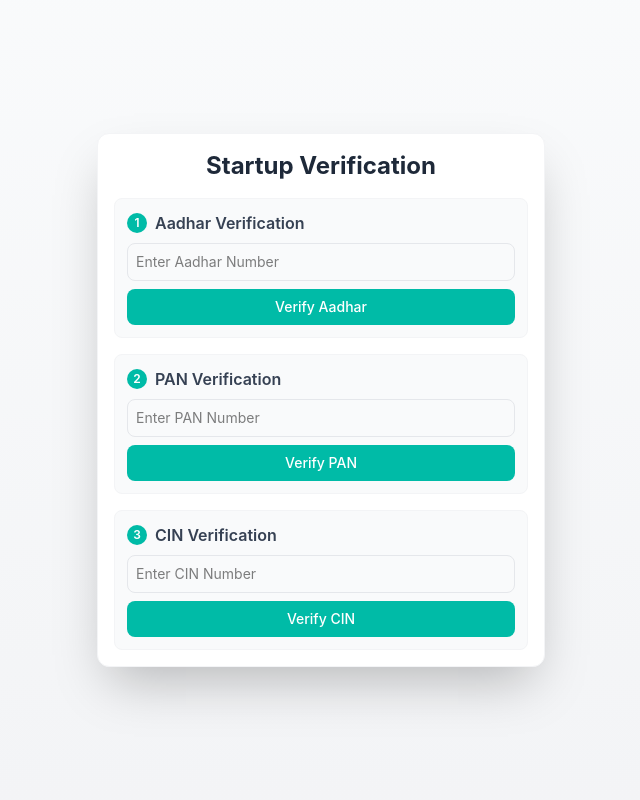
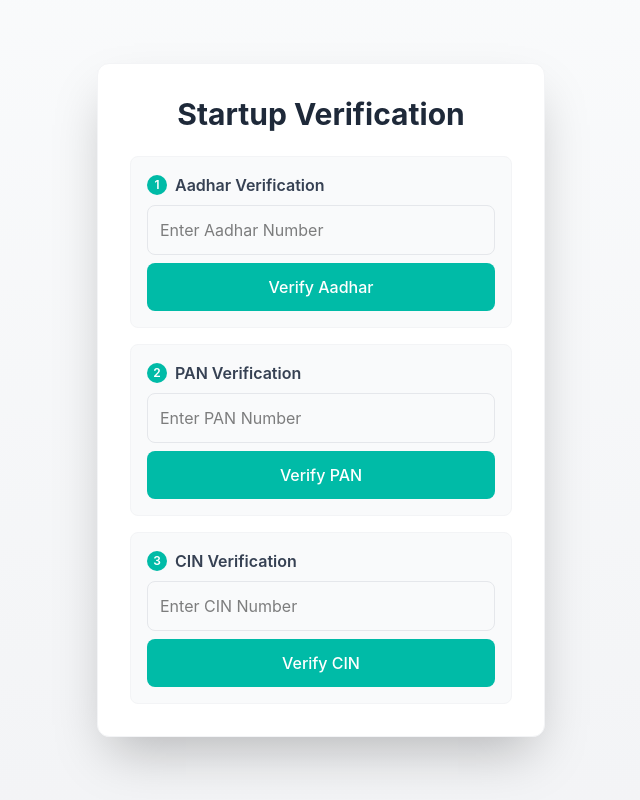
Before and after one commit to VestFundora/fundora, a React (Vite) app: page /signup/startup in a window 1280 px wide. Shown: the whole page, without its empty margins (319-959 px from the left). Built offline with nearby package versions, Linux system fonts and the light colour scheme.

Commit message:
made the dashboard responsive

```diff
--- a/src/components/News.jsx
+++ b/src/components/News.jsx
@@ -22,6 +22,7 @@ function News() {
     }, []) // Added dependency array to prevent infinite calls
 
     return (
+        <aside className="hidden md:block lg:w-80 border-l border-gray-200 bg-white p-4">
             <div className="fixed top-24 right-4 w-80 bg-white rounded-xl shadow-sm p-4 border border-gray-100">
                 <div className="flex items-center justify-between mb-4">
                     <div className="flex items-center gap-2">
@@ -47,7 +48,6 @@ function News() {
                                         title={article.title}
                                         url={article.url}
                                         Author={article.author}
-
                                     />
                                 </div>
                             ))}
@@ -65,6 +65,7 @@ function News() {
                     </>
                 )}
             </div>
+        </aside>
     )
 }
 
--- a/src/pages/SignUpStartup.jsx
+++ b/src/pages/SignUpStartup.jsx
@@ -74,13 +74,13 @@ function SignUpStartup() {
     };
 
     return (
-        <div className="flex flex-col items-center justify-center h-screen bg-gradient-to-b from-gray-50 to-gray-100 p-2">
-            <div className="bg-white p-4 rounded-xl shadow-2xl w-full max-w-md border border-gray-100">
-                <h2 className="text-2xl font-bold mb-4 text-center text-gray-800">Startup Verification</h2>
+        <div className="flex flex-col items-center justify-center min-h-screen bg-gradient-to-b from-gray-50 to-gray-100 px-4 py-2">
+            <div className="bg-white p-4 sm:p-6 md:p-8 rounded-xl shadow-2xl w-full max-w-[95%] sm:max-w-[85%] md:max-w-md border border-gray-100">
+                <h2 className="text-xl sm:text-2xl md:text-3xl font-bold mb-4 sm:mb-6 text-center text-gray-800">Startup Verification</h2>
 
                 <div className="space-y-4">
-                    <div className="space-y-2 p-3 bg-gray-50 rounded-lg border border-gray-100">
-                        <h3 className="text-base font-semibold text-gray-700 flex items-center">
+                    <div className="space-y-2 p-3 sm:p-4 bg-gray-50 rounded-lg border border-gray-100">
+                        <h3 className="text-sm sm:text-base font-semibold text-gray-700 flex items-center">
                             <span className="bg-teal-500 w-5 h-5 rounded-full text-white text-xs flex items-center justify-center mr-2">1</span>
                             Aadhar Verification
                         </h3>
@@ -90,21 +90,21 @@ function SignUpStartup() {
                             value={formData.aadhar}
                             onChange={handleInputChange}
                             placeholder="Enter Aadhar Number"
-                            className="w-full p-2 border border-gray-200 rounded-lg focus:ring-2 focus:ring-teal-500 focus:border-transparent outline-none transition-all text-sm"
+                            className="w-full p-2 sm:p-3 text-sm sm:text-base border border-gray-200 rounded-lg focus:ring-2 focus:ring-teal-500 focus:border-transparent outline-none transition-all"
                             disabled={verificationStatus.aadhar}
                         />
-                        {error.aadhar && <p className="text-red-500 text-xs mt-1">{error.aadhar}</p>}
+                        {error.aadhar && <p className="text-red-500 text-xs sm:text-sm mt-1">{error.aadhar}</p>}
                         <button
                             onClick={verifyAadhar}
                             disabled={loading.aadhar || verificationStatus.aadhar}
-                            className="w-full bg-teal-500 text-white p-2 rounded-lg hover:bg-teal-600 disabled:bg-gray-300 cursor-pointer transform transition-all duration-200 hover:scale-[1.02] active:scale-[0.98] disabled:hover:scale-100 font-medium text-sm"
+                            className="w-full p-2 sm:p-3 text-sm sm:text-base bg-teal-500 text-white rounded-lg hover:bg-teal-600 disabled:bg-gray-300 cursor-pointer transform transition-all duration-200 hover:scale-[1.02] active:scale-[0.98] disabled:hover:scale-100 font-medium"
                         >
                             {loading.aadhar ? 'Verifying...' : verificationStatus.aadhar ? '✓ Verified' : 'Verify Aadhar'}
                         </button>
                     </div>
 
-                    <div className="space-y-2 p-3 bg-gray-50 rounded-lg border border-gray-100">
-                        <h3 className="text-base font-semibold text-gray-700 flex items-center">
+                    <div className="space-y-2 p-3 sm:p-4 bg-gray-50 rounded-lg border border-gray-100">
+                        <h3 className="text-sm sm:text-base font-semibold text-gray-700 flex items-center">
                             <span className="bg-teal-500 w-5 h-5 rounded-full text-white text-xs flex items-center justify-center mr-2">2</span>
                             PAN Verification
                         </h3>
@@ -114,21 +114,21 @@ function SignUpStartup() {
                             value={formData.pan}
                             onChange={handleInputChange}
                             placeholder="Enter PAN Number"
-                            className="w-full p-2 border border-gray-200 rounded-lg focus:ring-2 focus:ring-teal-500 focus:border-transparent outline-none transition-all text-sm"
+                            className="w-full p-2 sm:p-3 text-sm sm:text-base border border-gray-200 rounded-lg focus:ring-2 focus:ring-teal-500 focus:border-transparent outline-none transition-all"
                             disabled={verificationStatus.pan}
                         />
-                        {error.pan && <p className="text-red-500 text-xs mt-1">{error.pan}</p>}
+                        {error.pan && <p className="text-red-500 text-xs sm:text-sm mt-1">{error.pan}</p>}
                         <button
                             onClick={verifyPAN}
                             disabled={loading.pan || verificationStatus.pan}
-                            className="w-full bg-teal-500 text-white p-2 rounded-lg hover:bg-teal-600 disabled:bg-gray-300 cursor-pointer transform transition-all duration-200 hover:scale-[1.02] active:scale-[0.98] disabled:hover:scale-100 font-medium text-sm"
+                            className="w-full p-2 sm:p-3 text-sm sm:text-base bg-teal-500 text-white rounded-lg hover:bg-teal-600 disabled:bg-gray-300 cursor-pointer transform transition-all duration-200 hover:scale-[1.02] active:scale-[0.98] disabled:hover:scale-100 font-medium"
                         >
                             {loading.pan ? 'Verifying...' : verificationStatus.pan ? '✓ Verified' : 'Verify PAN'}
                         </button>
                     </div>
 
-                    <div className="space-y-2 p-3 bg-gray-50 rounded-lg border border-gray-100">
-                        <h3 className="text-base font-semibold text-gray-700 flex items-center">
+                    <div className="space-y-2 p-3 sm:p-4 bg-gray-50 rounded-lg border border-gray-100">
+                        <h3 className="text-sm sm:text-base font-semibold text-gray-700 flex items-center">
                             <span className="bg-teal-500 w-5 h-5 rounded-full text-white text-xs flex items-center justify-center mr-2">3</span>
                             CIN Verification
                         </h3>
@@ -138,14 +138,14 @@ function SignUpStartup() {
                             value={formData.cin}
                             onChange={handleInputChange}
                             placeholder="Enter CIN Number"
-                            className="w-full p-2 border border-gray-200 rounded-lg focus:ring-2 focus:ring-teal-500 focus:border-transparent outline-none transition-all text-sm"
+                            className="w-full p-2 sm:p-3 text-sm sm:text-base border border-gray-200 rounded-lg focus:ring-2 focus:ring-teal-500 focus:border-transparent outline-none transition-all"
                             disabled={verificationStatus.cin}
                         />
-                        {error.cin && <p className="text-red-500 text-xs mt-1">{error.cin}</p>}
+                        {error.cin && <p className="text-red-500 text-xs sm:text-sm mt-1">{error.cin}</p>}
                         <button
                             onClick={verifyCIN}
                             disabled={loading.cin || verificationStatus.cin}
-                            className="w-full bg-teal-500 text-white p-2 rounded-lg hover:bg-teal-600 disabled:bg-gray-300 cursor-pointer transform transition-all duration-200 hover:scale-[1.02] active:scale-[0.98] disabled:hover:scale-100 font-medium text-sm"
+                            className="w-full p-2 sm:p-3 text-sm sm:text-base bg-teal-500 text-white rounded-lg hover:bg-teal-600 disabled:bg-gray-300 cursor-pointer transform transition-all duration-200 hover:scale-[1.02] active:scale-[0.98] disabled:hover:scale-100 font-medium"
                         >
                             {loading.cin ? 'Verifying...' : verificationStatus.cin ? '✓ Verified' : 'Verify CIN'}
                         </button>
```
Also changed, not shown: src/pages/Dashboard.jsx (+30 -30 lines). Lines whose indentation alone changed are shown as unchanged.
